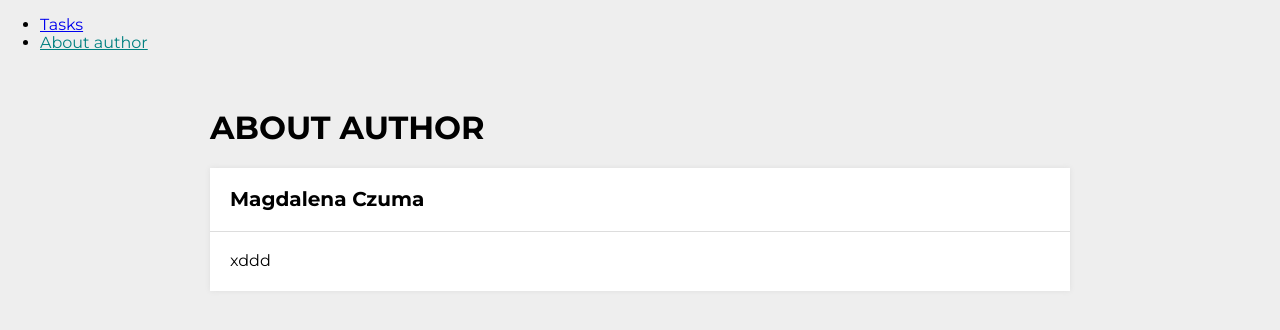
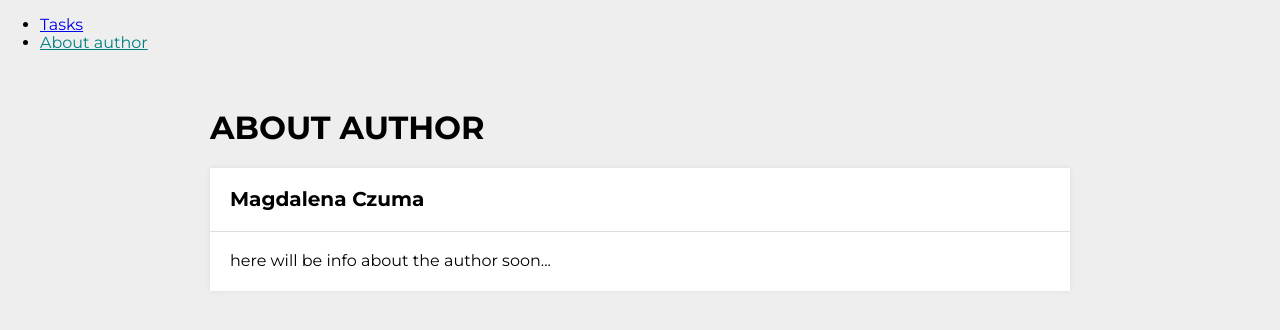
Before and after one commit to m3uma/todo-list-react, a React (Create React App) app: page /#/author in a window 1280 px wide. Shown: the top 330 px of the page. Built offline with nearby package versions, Linux system fonts and the light colour scheme.

Commit message:
updated info about author

```diff
--- a/src/features/author/AuthorPage.js
+++ b/src/features/author/AuthorPage.js
@@ -9,7 +9,7 @@ const AuthorPage = () => (
             title="Magdalena Czuma"
             body={
                 <>
-                    xddd
+                    here will be info about the author soon...
                 </>
             }
         />
```
